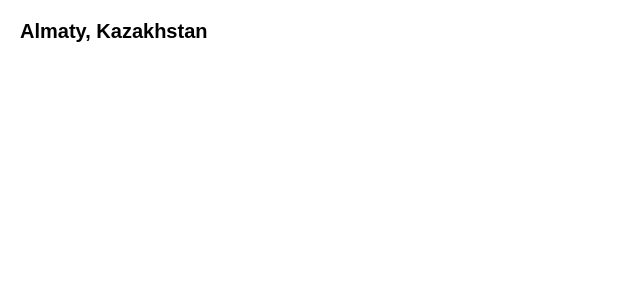
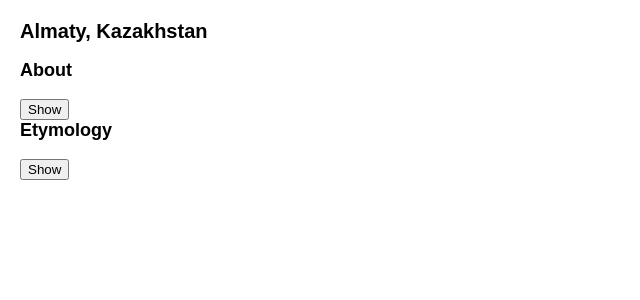
Before and after one commit to zelitosaide/react-js-course, a React (Create React App) app: page / in a window 1280 px wide. Shown: the top 300 px of the page, without its empty margins (0-640 px from the left). Built offline with nearby package versions, Linux system fonts and the light colour scheme.

Commit message:
Sharing State Between Components

```diff
--- a/src/learn/learn-react/managing-state/sharing-state-between-components/index.js
+++ b/src/learn/learn-react/managing-state/sharing-state-between-components/index.js
@@ -25,4 +25,11 @@ function Accordion() {
 
 function Panel({ title, children }) {
   const [isActive, setIsActive] = useState(false);
+
+  return (
+    <section className="panel">
+      <h3>{title}</h3>
+      {isActive ? <p>{children}</p> : <button>Show</button>}
+    </section>
+  );
 }
```
